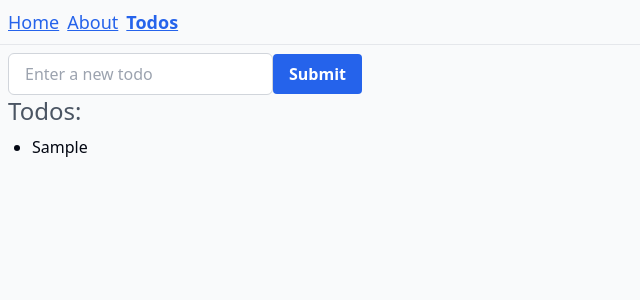
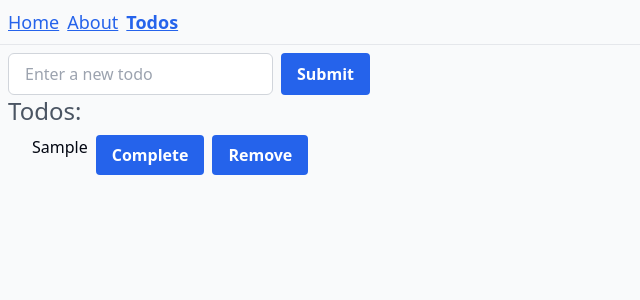
Before and after one commit to cjcoops/react-challenges, a React (Vite) app: page /todos in a window 1280 px wide. Both pictures are taken after typing "Sample" into the empty fields and a click on the button "Submit". Shown: the top 300 px of the page, without its empty margins (0-640 px from the left). Built offline with nearby package versions, Linux system fonts and the light colour scheme.

Commit message:
complete todos

```diff
--- a/src/routes/todos.tsx
+++ b/src/routes/todos.tsx
@@ -5,8 +5,14 @@ export const Route = createFileRoute("/todos")({
   component: TodosComponent,
 });
 
+type Todo = {
+  text: string;
+  isComplete: boolean;
+  id: number;
+};
+
 function useTodos() {
-  const [todos, setTodos] = useState<string[]>(() => {
+  const [todos, setTodos] = useState<Todo[]>(() => {
     const localStorageTodos = localStorage.getItem("myTodos");
     if (localStorageTodos) {
       return JSON.parse(localStorageTodos);
@@ -21,7 +27,10 @@ function useTodos() {
 
   const handleAddTodo = () => {
     if (newTodo.trim()) {
-      setTodos([...todos, newTodo]);
+      setTodos([
+        ...todos,
+        { text: newTodo.trim(), isComplete: false, id: Date.now() },
+      ]);
       setNewTodo("");
     }
   };
@@ -32,15 +41,40 @@ function useTodos() {
     }
   };
 
-  return { newTodo, setNewTodo, handleKeyDown, handleAddTodo, todos };
+  const toggleIsComplete = (id: number) => {
+    setTodos(
+      todos.map((todo) => {
+        if (todo.id === id) {
+          return { ...todo, isComplete: !todo.isComplete };
+        }
+        return todo;
+      })
+    );
+  };
+
+  return {
+    newTodo,
+    setNewTodo,
+    handleKeyDown,
+    handleAddTodo,
+    todos,
+    toggleIsComplete,
+  };
 }
 
 function TodosComponent() {
-  const { newTodo, setNewTodo, handleKeyDown, handleAddTodo, todos } =
-    useTodos();
+  const {
+    newTodo,
+    setNewTodo,
+    handleKeyDown,
+    handleAddTodo,
+    todos,
+    toggleIsComplete,
+  } = useTodos();
 
   return (
     <div className="p-2">
+      <div className="flex gap-2">
         <input
           className="input"
           type="text"
@@ -52,10 +86,23 @@ function TodosComponent() {
         <button className="btn" onClick={() => handleAddTodo()}>
           Submit
         </button>
+      </div>
       <h3>Todos:</h3>
       <ul>
-        {todos.map((todo, index) => (
-          <li key={index}>{todo}</li>
+        {todos.map((todo) => (
+          <li key={todo.id} className="flex gap-2">
+            <span className={todo.isComplete ? "line-through" : ""}>
+              {todo.text}
+            </span>
+            <button
+              className="btn"
+              onClick={() => handleAddTodo()}
+              onClickCapture={() => toggleIsComplete(todo.id)}
+            >
+              {todo.isComplete ? "Undo" : "Complete"}
+            </button>
+            <button className="btn">Remove</button>
+          </li>
         ))}
       </ul>
     </div>
```
Lines whose indentation alone changed are shown as unchanged.
